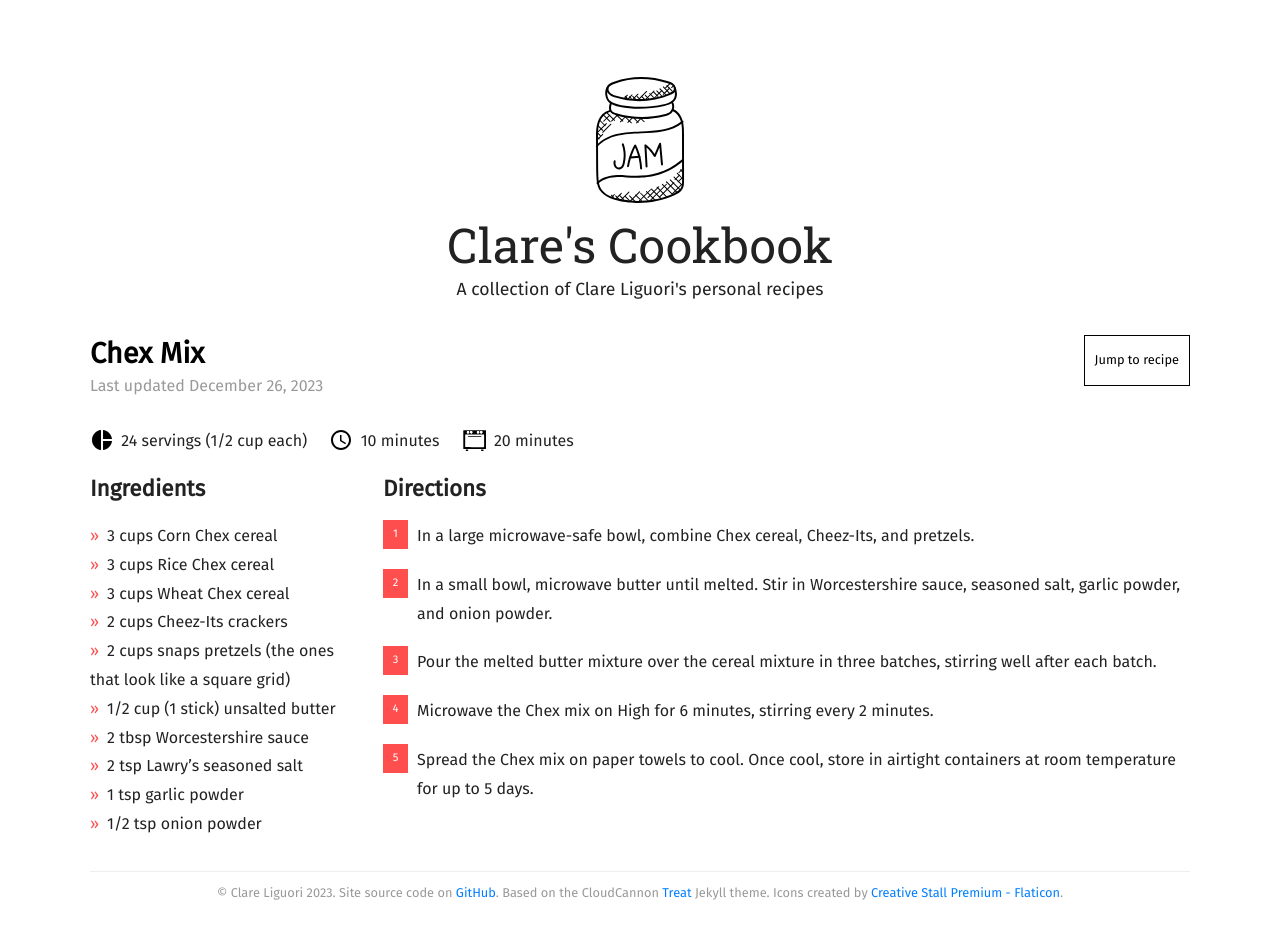
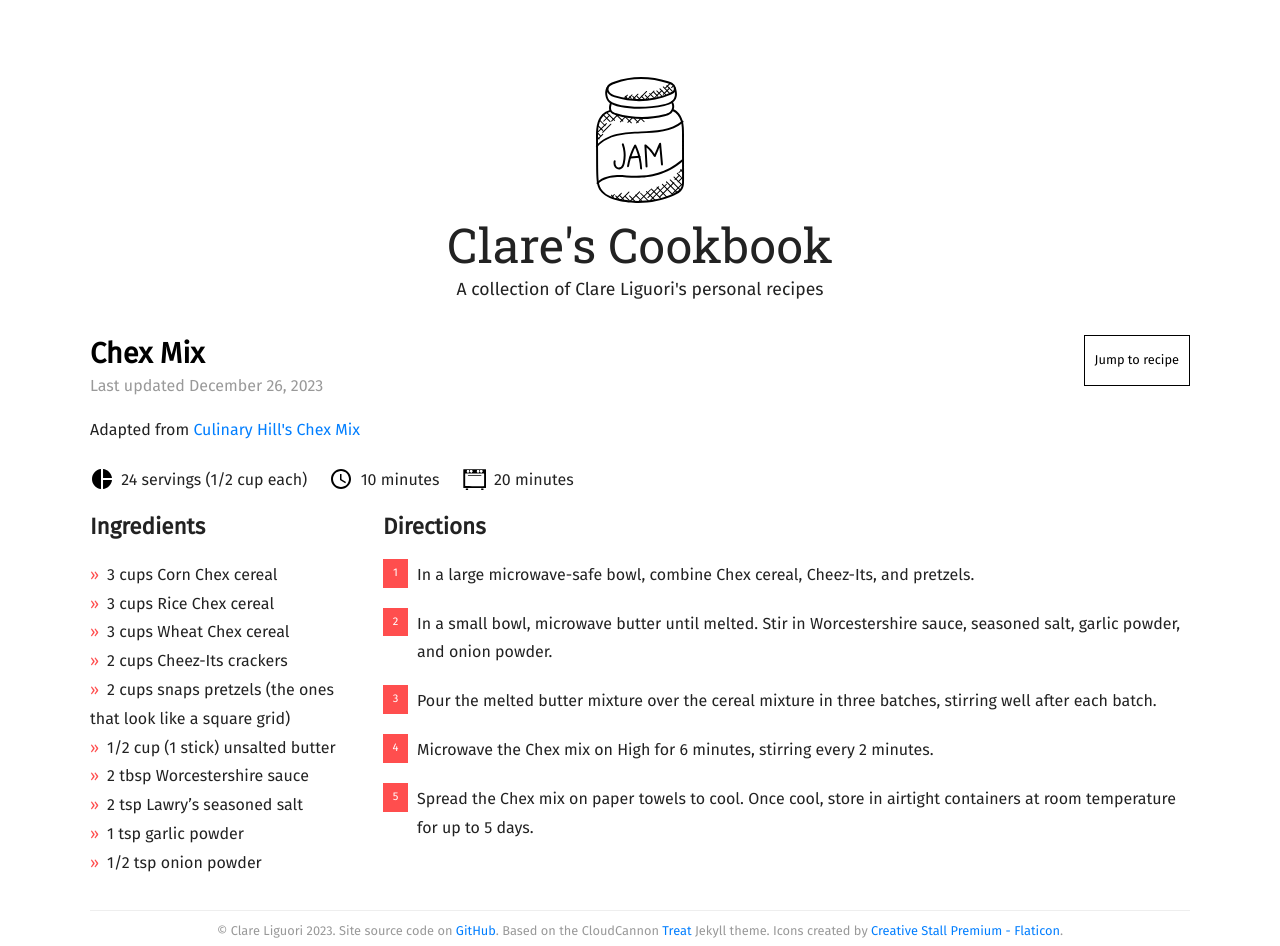
Before and after one commit to clareliguori/recipes, a Jekyll site: the page built from _posts/0000-00-00-chex-mix.md, in a window 1280 px wide, cut to the strip 104-1050 px from the top of the page. Built offline with Jekyll 4.4.1, drawn with Linux system fonts in a browser that asks for light colours; nearby versions of some CDN libraries; before the commit the page ends 1011 px from its top, so only the background shows below that.

Commit message:
Add recipe adaptation info

```diff
--- a/_layouts/post.html
+++ b/_layouts/post.html
@@ -6,6 +6,12 @@ layout: default
 	{% if page.featured_image %}
 	<div class="image">
 		<img src="{{ page.featured_image }}" alt="{{ page.title }}">
+	</div>
+	{% endif %}
+
+	{% if page.adapted_from %}
+	<div class="original-recipe">
+		Adapted from <a href="{{ page.adapted_from.link }}">{{ page.adapted_from.author }}'s {{ page.adapted_from.recipe_name }}</a>
 	</div>
 	{% endif %}
 
--- a/_posts/0000-00-00-chex-mix.md
+++ b/_posts/0000-00-00-chex-mix.md
@@ -4,6 +4,10 @@ title: Chex Mix
 categories:
   - Snacks
 #featured_image:
+adapted_from:
+  author: Culinary Hill
+  recipe_name: Chex Mix
+  link: https://www.culinaryhill.com/homemade-chex-mix/
 recipe:
   servings: 24 servings (1/2 cup each)
   prep: 10 minutes
--- a/_sass/blog.scss
+++ b/_sass/blog.scss
@@ -8,7 +8,12 @@
 		}
 	}
 	time {
-		padding: 0 0 20px 0;
+		padding: 0 0 15px 0;
+		display: block;
+	}
+
+	.original-recipe {
+		padding: 0 0 15px 0;
 		display: block;
 	}
 
--- a/_sass/forms.scss
+++ b/_sass/forms.scss
@@ -30,6 +30,10 @@
 			color: #fff;
 		}
 	}
+}
+
+.see-recipe {
+	margin-top: 0;
 }
 
 input[type="submit"] {
--- a/index.html
+++ b/index.html
@@ -13,7 +13,7 @@
 
 			{{ post.excerpt }}
 
-			<p><a class="button" href="{{ site.url }}{{ post.url }}">See recipe</a></p>
+			<p class="see-recipe"><a class="button" href="{{ site.url }}{{ post.url }}">See recipe</a></p>
 		</article>
 	{% endfor %}
 
```
Also changed, not shown: _posts/_defaults.md (+4 -0 lines).
